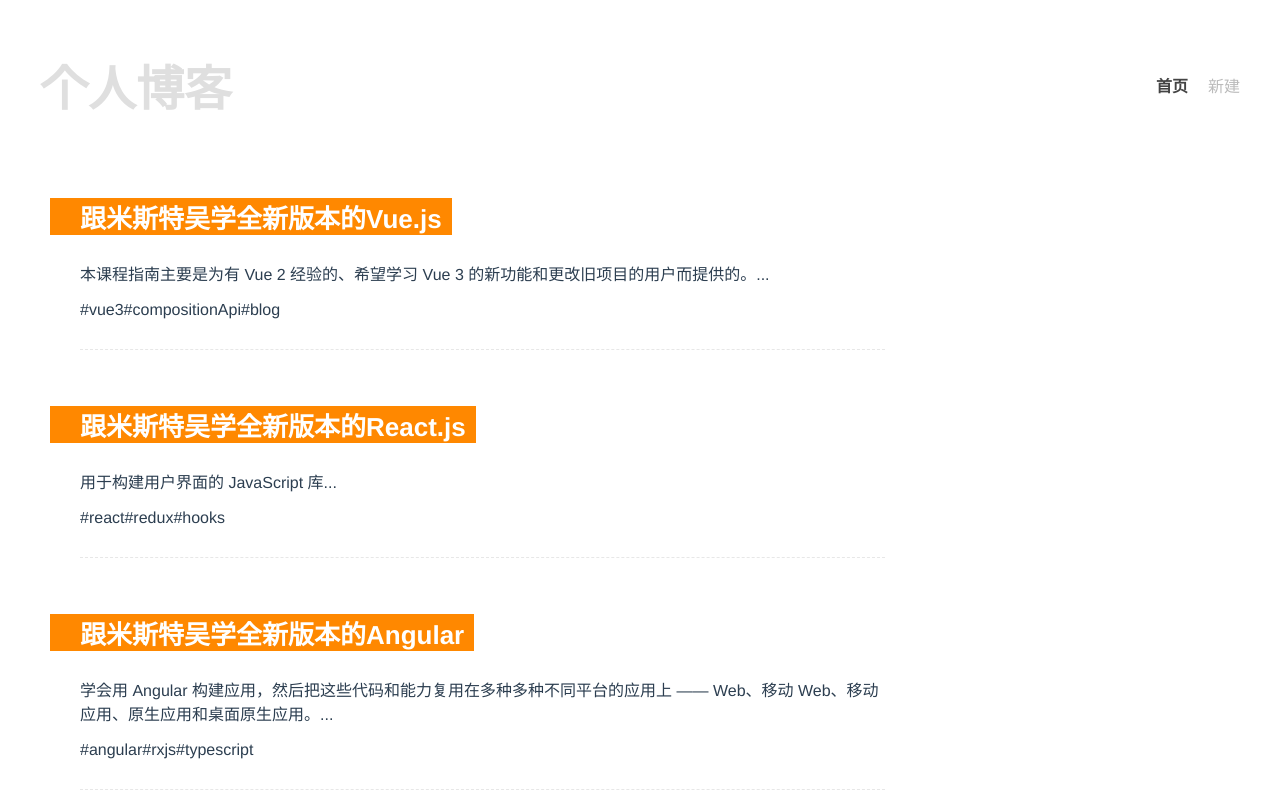
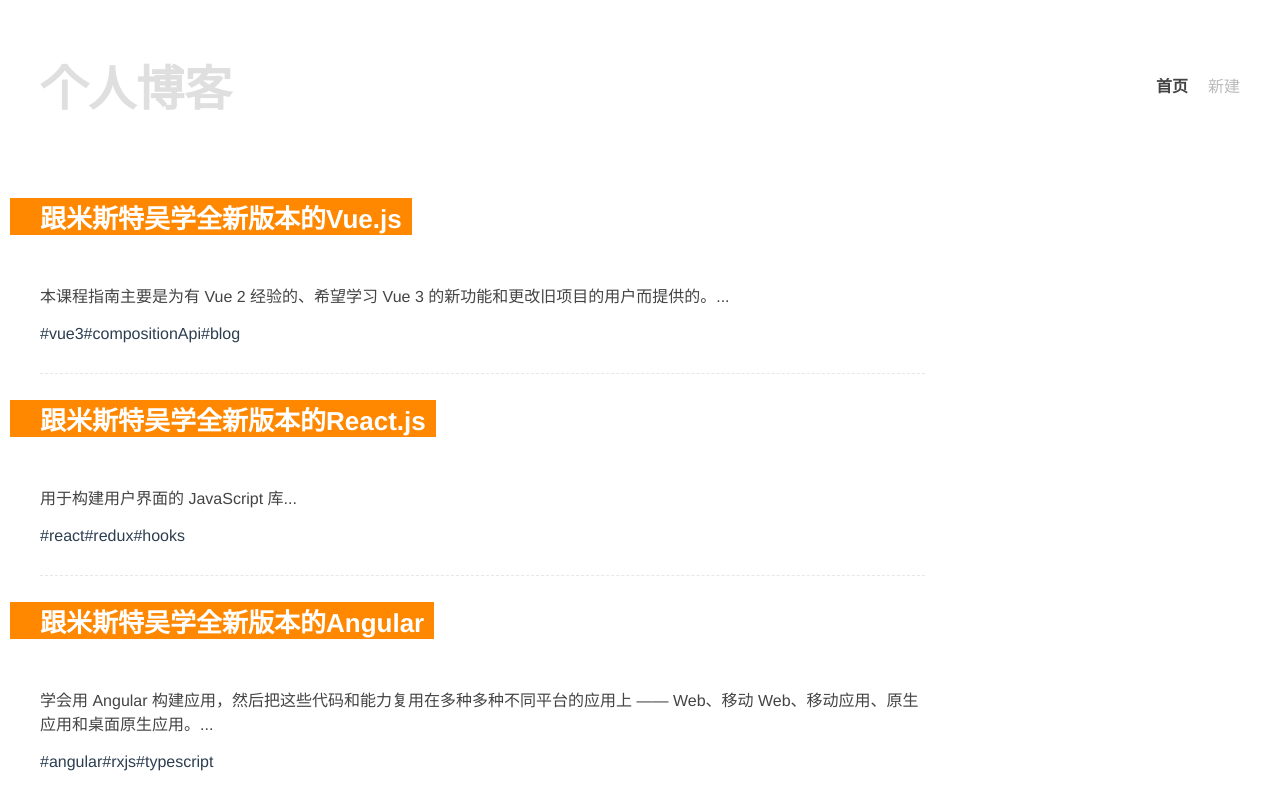
Before and after one commit to hemiahwu/vue3-composition-api-blog, a Vue app: page / in a window 1280 px wide. Shown: the top 799 px of the page. Built offline with nearby package versions, Linux system fonts and the light colour scheme; data requests are answered from the project's data file.

Commit message:
21details

```diff
--- a/src/components/SinglePost.vue
+++ b/src/components/SinglePost.vue
@@ -12,7 +12,9 @@
 
 <template>
   <div class="post">
-    <h3>{{ post.title }}</h3>
+    <router-link :to="{name: 'Details',params: {id: post.id}}">
+      <h3>{{ post.title }}</h3>
+    </router-link>
     <p>{{ snippet }}</p>
     <span v-for="tag in post.tags" :key="tag">#{{tag}}</span>
   </div>
--- /dev/null
+++ b/src/composibles/getPost.js
@@ -0,0 +1,18 @@
+import { ref } from "vue";
+import axios from 'axios'
+const getPost = (id) => {
+    const post = ref({});
+
+    const load = async () => {
+        try {
+            let { data } = await axios("http://localhost:3003/posts/" + id)
+            post.value = data
+        } catch (error) {
+            console.log(error)
+        }
+    }
+
+    return { post, load }
+}
+
+export default getPost
--- a/src/router/index.js
+++ b/src/router/index.js
@@ -1,9 +1,11 @@
 import { createRouter, createWebHistory } from 'vue-router'
 import Home from '../views/Home.vue'
+import Details from '../views/Details.vue'
 
 
 const routes = [
-    { path: "/", name: 'Home', component: Home }
+    { path: "/", name: 'Home', component: Home },
+    { path: "/posts/:id", name: 'Details', component: Details, props: true }
 ]
 
 const router = createRouter({
--- /dev/null
+++ b/src/views/Details.vue
@@ -0,0 +1,38 @@
+<script setup>
+import getPost from '../composibles/getPost'
+
+const {post,load} = getPost(props.id)
+
+load()
+
+const props = defineProps({
+  id: Number,
+});
+
+</script>
+
+<template>
+  <div class="post" v-if="post">
+      <h3>{{post.title}}</h3>
+      <p class="pre">{{post.body}}</p>
+  </div>
+  <div v-else>加载中...</div>
+</template>
+
+<style>
+.tags a {
+  margin-right: 10px;
+}
+.post {
+  max-width: 1200px;
+  margin: 0 auto;
+}
+.post p {
+  color: #444;
+  line-height: 1.5em;
+  margin-top: 40px;
+}
+.pre {
+  white-space: pre-wrap;
+}
+</style>
```
